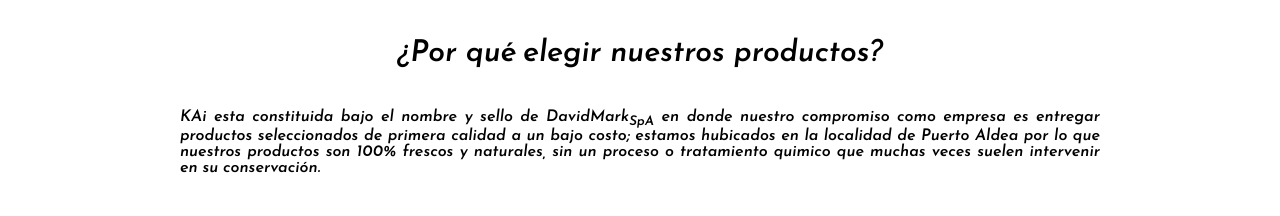
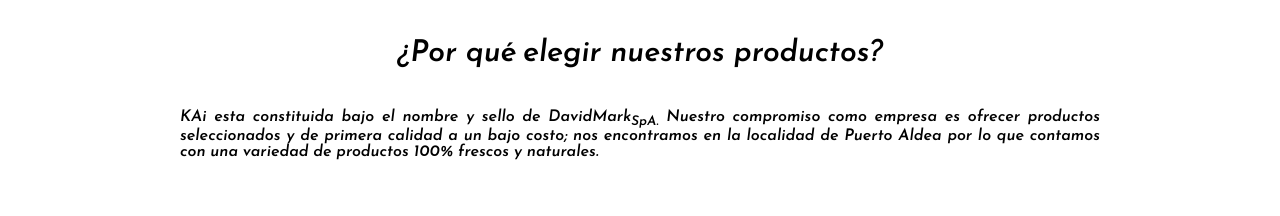
Before and after one commit to RonnieDavid/KAi, a plain HTML site: page index.html in a window 1280 px wide. Shown: the part 962-1178 px from the top of the page. Drawn offline with nearby package versions, Linux system fonts and the light colour scheme; a web font is replaced by a local one.

Commit message:
Update index.html

```diff
--- a/index.html
+++ b/index.html
@@ -79,9 +79,9 @@
         <div class="presentacion">
             <h1 class="presentacionTitulo">¿Por qué elegir nuestros productos?</h1>
             <p>
-                <i>KAi esta constituida bajo el nombre y sello de <strong>DavidMark<sub>SpA</sub></strong></i> en donde
-                nuestro compromiso como empresa es entregar productos seleccionados de primera calidad a un bajo costo; estamos hubicados en la localidad de Puerto Aldea
-                por lo que nuestros productos son 100% frescos y naturales, sin un proceso o tratamiento quimico que muchas veces suelen intervenir en su conservación.
+                <i>KAi esta constituida bajo el nombre y sello de <strong>DavidMark<sub>SpA.</sub></strong></i>
+                Nuestro compromiso como empresa es ofrecer productos seleccionados y de primera calidad a un bajo costo; nos encontramos en la localidad de Puerto Aldea
+                por lo que contamos con una variedad de productos 100% frescos y naturales.
             </p>
         </div>
     </section>
```
